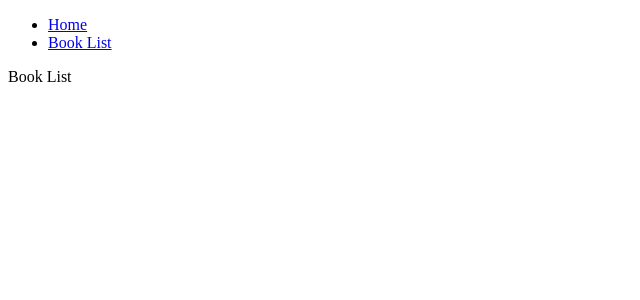
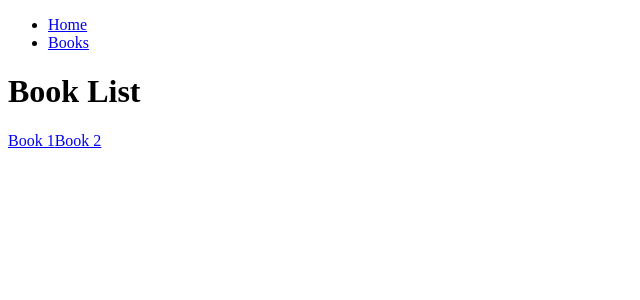
Before and after one commit to kasiakor/react-router-v6, a React (Vite) app: page /books in a window 1280 px wide. Shown: the top 300 px of the page, without its empty margins (0-640 px from the left). Built offline with nearby package versions, Linux system fonts and the light colour scheme.

Commit message:
add paths to books

```diff
--- a/src/App.jsx
+++ b/src/App.jsx
@@ -1,6 +1,7 @@
 import { Routes, Route, Link } from "react-router-dom";
 import Home from "./Home";
 import BookList from "./BookList";
+import Book from "./Book";
 
 function App() {
   return (
@@ -11,13 +12,14 @@ function App() {
             <Link to="./">Home</Link>
           </li>
           <li>
-            <Link to="./books">Book List</Link>
+            <Link to="./books">Books</Link>
           </li>
         </ul>
       </nav>
       <Routes>
         <Route path="/" element={<Home />}></Route>
         <Route path="/books" element={<BookList />}></Route>
+        <Route path="/books/:id" element={<Book />}></Route>
       </Routes>
     </>
   );
--- a/src/Book.jsx
+++ b/src/Book.jsx
@@ -1,5 +1,8 @@
+import { useParams } from "react-router-dom";
+
 const Book = () => {
-  return <div>Book</div>;
+  const { id } = useParams();
+  return <div>Book {id}</div>;
 };
 
 export default Book;
--- a/src/BookList.jsx
+++ b/src/BookList.jsx
@@ -1,5 +1,13 @@
+import { Link } from "react-router-dom";
+
 const BookList = () => {
-  return <div>Book List</div>;
+  return (
+    <>
+      <h1>Book List</h1>
+      <Link to="/books/1">Book 1</Link>
+      <Link to="/books/2">Book 2</Link>
+    </>
+  );
 };
 
 export default BookList;
```
